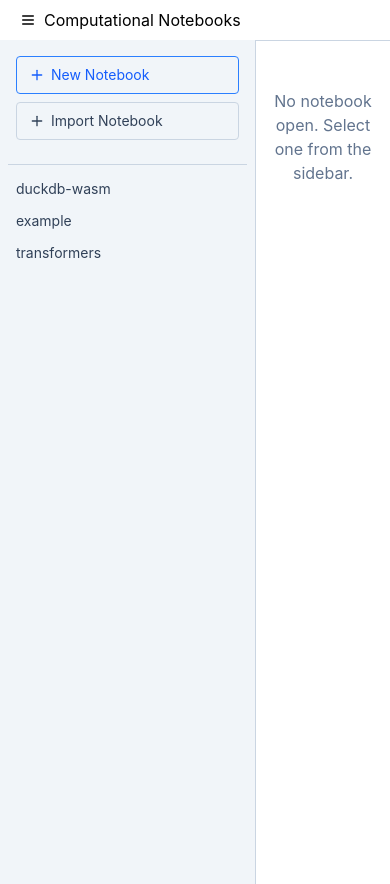
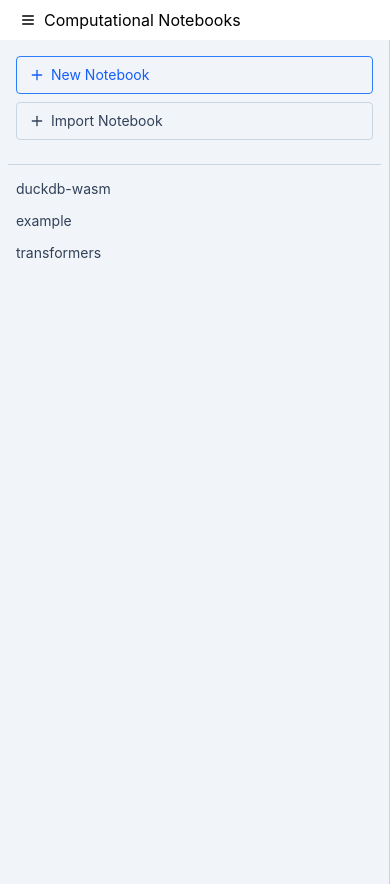
Before and after one commit to dmenezesgabriel/computational-notebook, a React (Vite) app: page / in a window 390 px wide. Built offline with nearby package versions, Linux system fonts and the light colour scheme.

Commit message:
feat: update sidebar responsiveness

```diff
--- a/src/components/sidebar.tsx
+++ b/src/components/sidebar.tsx
@@ -1,5 +1,6 @@
 import { Toolbar } from "./toolbar";
 import { FileExplorer } from "./file-explorer";
+import { cn } from "../lib/utils";
 
 interface NotebookSidebarProps {
   isSidebarCollapsed: boolean;
@@ -8,14 +9,14 @@ interface NotebookSidebarProps {
 export function Sidebar({ isSidebarCollapsed }: NotebookSidebarProps) {
   return (
     <aside
-      className={`${
-        isSidebarCollapsed ? "w-0 hidden" : "w-64"
-      } bg-slate-100 border-r border-slate-300 overflow-y-auto transition-width duration-300`}
+      className={cn(
+        isSidebarCollapsed ? "w-0 hidden" : "w-64 absolute w-full h-full z-10",
+        "bg-slate-100 border-r border-slate-300 overflow-y-auto transition-width duration-300 md:relative md:w-64 md:h-auto md:z-0"
+      )}
     >
       {!isSidebarCollapsed && (
         <>
           <Toolbar />
-          {/* divider */}
           <div className="border-t border-slate-300 my-2 mx-2" />
           <FileExplorer />
         </>
```
